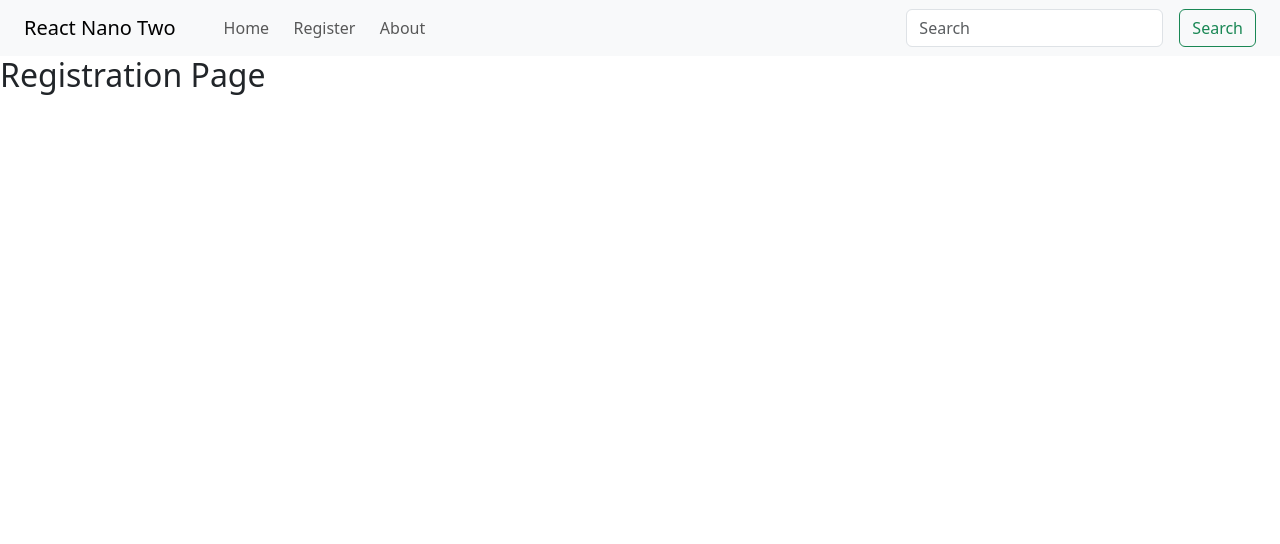
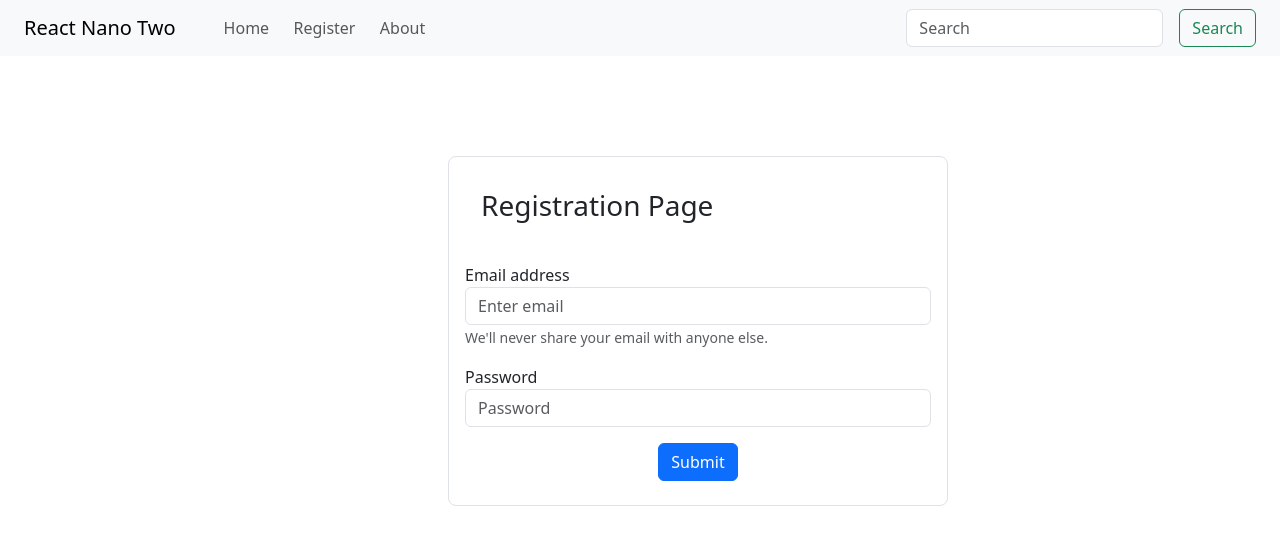
Before and after one commit to harsh3608/nano-two, a React (Vite) app: page /register in a window 1280 px wide. Shown: the top 544 px of the page. Built offline with nearby package versions, Linux system fonts and the light colour scheme.

Commit message:
created registration form, but api integration is still left

```diff
--- a/src/Register.jsx
+++ b/src/Register.jsx
@@ -1,10 +1,145 @@
-import React from "react";
-import "./styles/register.css"
+import React, { Component } from "react";
+import "./styles/register.css";
 
-const Register = () => (
+// const Register = () => (
+//   <div>
+//     <div className="form-box border rounded-3 p-3">
+//       <div className="p-3">
+//         <h3>Registration Page</h3>
+//       </div>
+
+//       <form method="post" onSubmit={handleSubmit}>
+//         <div className="row my-3">
+//           <div className="form-group">
+//             <label htmlFor="exampleInputEmail1">Email address</label>
+//             <input
+//               type="email"
+//               className="form-control"
+//               id="exampleInputEmail1"
+//               aria-describedby="emailHelp"
+//               placeholder="Enter email"
+//             />
+//             <small id="emailHelp" className="form-text text-muted">
+//               We'll never share your email with anyone else.
+//             </small>
+//           </div>
+//         </div>
+
+//         <div className="row my-3">
+//           <div className="form-group">
+//             <label htmlFor="exampleInputPassword1">Password</label>
+//             <input
+//               type="password"
+//               className="form-control"
+//               id="exampleInputPassword1"
+//               placeholder="Password"
+//             />
+//           </div>
+//         </div>
+
+//         <div className="my-3 d-flex justify-content-center">
+//           <button type="submit" className="btn btn-primary">
+//             Submit
+//           </button>
+//         </div>
+
+//       </form>
+//     </div>
+//   </div>
+
+// );
+
+class RegisterForm extends Component {
+  constructor(props) {
+    super(props);
+
+    this.state = {
+      email: "",
+      password: "",
+    };
+
+    this.emailChange = this.emailChange.bind(this);
+    this.passwordChange = this.passwordChange.bind(this);
+    this.handleSubmit = this.handleSubmit.bind(this);
+  }
+
+  emailChange(event) {
+    this.setState({
+      email: event.target.value,
+    });
+  }
+
+  passwordChange(event) {
+    this.setState({
+      password: event.target.value,
+    });
+  }
+
+  handleSubmit(event) {
+    console.log("form has been submitted: ");
+    console.log(this.state.email + " - " + this.state.password);
+    event.preventDefault();
+  }
+
+  render() {
+    return (
+      <div>
+        <div className="form-box border rounded-3 p-3">
+          <div className="p-3">
+            <h3>Registration Page</h3>
+          </div>
+
+          <form method="post" onSubmit={this.handleSubmit}>
+            <div className="row my-3">
+              <div className="form-group">
+                <label htmlFor="email">Email address</label>
+                <input
+                  type="email"
+                  className="form-control"
+                  id="email"
+                  value={this.state.email}
+                  onChange={this.emailChange}
+                  aria-describedby="emailHelp"
+                  placeholder="Enter email"
+                />
+                <small id="emailHelp" className="form-text text-muted">
+                  We'll never share your email with anyone else.
+                </small>
+              </div>
+            </div>
+
+            <div className="row my-3">
+              <div className="form-group">
+                <label htmlFor="password">Password</label>
+                <input
+                  type="password"
+                  className="form-control"
+                  id="password"
+                  value={this.state.password}
+                  onChange={this.passwordChange}
+                  placeholder="Password"
+                />
+              </div>
+            </div>
+
+            <div className="my-3 d-flex justify-content-center">
+              <button type="submit" className="btn btn-primary">
+                Submit
+              </button>
+            </div>
+          </form>
+        </div>
+      </div>
+    );
+  }
+}
+
+const Register = () => {
+  return (
     <div>
-      <h2>Registration Page</h2>
+      <RegisterForm />
     </div>
-  )
+  );
+};
 
-  export default Register;
+export default Register;
--- a/src/styles/register.css
+++ b/src/styles/register.css
@@ -0,0 +1,6 @@
+.form-box{
+    margin-top: 100px;
+    width: 500px;
+    height: 350px;
+    margin-left: 35%;
+}
```
